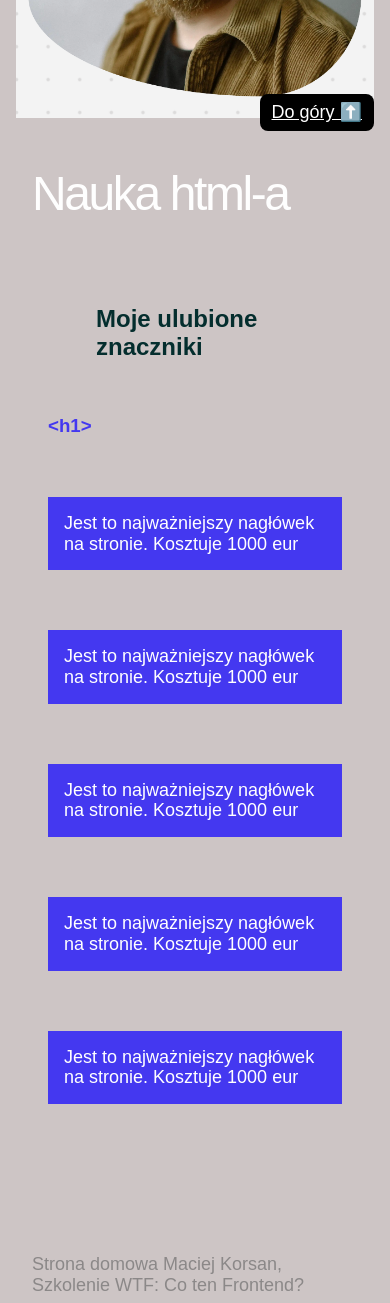
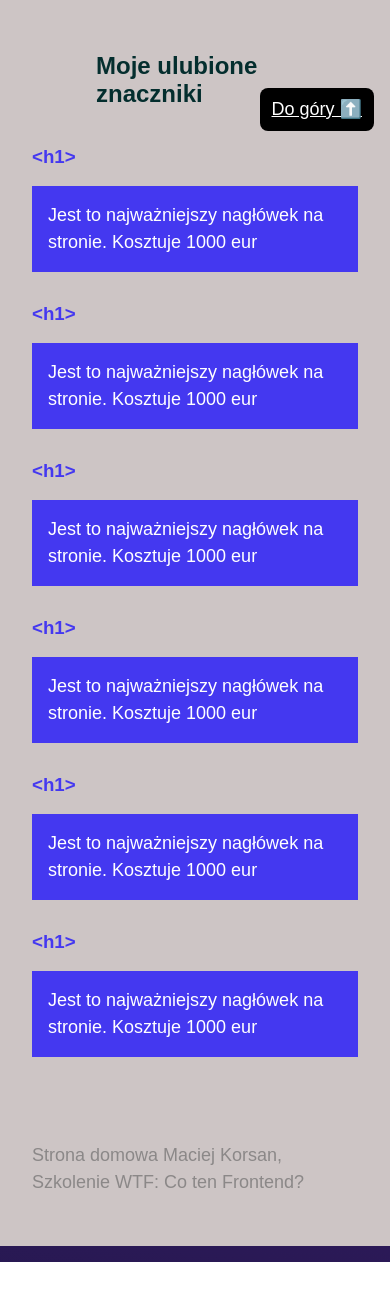
Before and after one commit to Joanna-Maleszyk-Radziun/homepage, a plain HTML site: page nauka-html.html in a window 390 px wide. Shown: the part 697-2000 px from the top of the page. After the commit the page ends 1959 px from the top, so only its background shows below. Drawn offline with Linux system fonts and the light colour scheme.

Commit message:
add media queries

```diff
--- a/main.js
+++ b/main.js
@@ -5,8 +5,6 @@ console.log(`Nazywam się ${firstName} i mam ${age} lat`)
 
 const header = document.querySelector('.page-header__heading--js')
 
-
-header.style.color = '#fefefe'
 
 const contentJs = document.querySelector('.my-article__content--js')
 
--- a/nauka-html.html
+++ b/nauka-html.html
@@ -35,15 +35,32 @@
 
                 <section class="section">
                     <h2 class="section__header">Moje ulubione znaczniki</h2>
+                    <div class="article-grid">
                         <article class="my-article">
                             <h3 class="my-article__header">&lt;h1&gt;</h3>
-
-                    <p>Jest to najważniejszy nagłówek na stronie. Kosztuje 1000 eur</p>
-                    <p>Jest to najważniejszy nagłówek na stronie. Kosztuje 1000 eur</p>
-                    <p>Jest to najważniejszy nagłówek na stronie. Kosztuje 1000 eur</p>
-                    <p>Jest to najważniejszy nagłówek na stronie. Kosztuje 1000 eur</p>
                             <p>Jest to najważniejszy nagłówek na stronie. Kosztuje 1000 eur</p>
                         </article>
+                        <article class="my-article">
+                            <h3 class="my-article__header">&lt;h1&gt;</h3>
+                            <p>Jest to najważniejszy nagłówek na stronie. Kosztuje 1000 eur</p>
+                        </article>
+                        <article class="my-article">
+                            <h3 class="my-article__header">&lt;h1&gt;</h3>
+                            <p>Jest to najważniejszy nagłówek na stronie. Kosztuje 1000 eur</p>
+                        </article>
+                        <article class="my-article">
+                            <h3 class="my-article__header">&lt;h1&gt;</h3>
+                            <p>Jest to najważniejszy nagłówek na stronie. Kosztuje 1000 eur</p>
+                        </article>
+                        <article class="my-article">
+                            <h3 class="my-article__header">&lt;h1&gt;</h3>
+                            <p>Jest to najważniejszy nagłówek na stronie. Kosztuje 1000 eur</p>
+                        </article>
+                        <article class="my-article">
+                            <h3 class="my-article__header">&lt;h1&gt;</h3>
+                            <p>Jest to najważniejszy nagłówek na stronie. Kosztuje 1000 eur</p>
+                        </article>
+                    </div>
                 </section>
 
             </main>
--- a/style.css
+++ b/style.css
@@ -2,9 +2,7 @@ html {
     box-sizing: border-box;
 }
 
-*,
-*:before,
-*:after {
+*, *:before, *:after {
     box-sizing: inherit;
 }
 
@@ -18,14 +16,8 @@ body {
     color: red;
 }
 
-#szkolenie {
-    background: yellow;
-}
 
-main {
-    max-width: 768px;
-    margin: 0 auto;
-}
+
 
 .footer {
     padding: 16px;
@@ -55,20 +47,19 @@ main {
 .header {
     position: sticky;
     top:0;
-    text-align: center;
-
  }
 
-section a {
-    color: #3f0569;
+
+
+main {
+    max-width: 768px;
+    margin: 0 auto;
 }
 
+
+
 .my-article {
-    margin-bottom: 32px;
-    padding: 16px;
-    display: flex;
-    flex-direction: column;
-    gap: 24px;
+
 
 }
 
@@ -86,15 +77,7 @@ section a {
     background: rgb(68, 56, 240);
     color: #fff;
     padding: 16px;
-
-}
-
-#top {
-    color: rgb(4, 122, 57);
-}
-
-header {
-    padding: 16px;
+    margin-bottom: 0;
 }
 
 .navigation {
@@ -102,27 +85,23 @@ header {
     background: #36035e;
     display: flex;
     justify-content: center;
+    align-items: center;
     gap: 24px;
-
-
 }
 
 .navigation__link {
     color: white;
-
 }
 
 .page-header {
     padding: 16px;
 }
 
-.page-header__heading{
+.page-header__heading {
+    font-size: 1.5rem;
     color: #fefefe;
-    font-size: 3rem;
-    font-weight: 500;
+    font-weight: 700;
     letter-spacing: -0.05em;
-
-
 }
 
 .section {
@@ -130,6 +109,12 @@ header {
     margin-bottom: 16px;
     padding: 16px;
 }
+
+
+section a {
+    color: #3f0569;
+}
+
 
 .section__header {
     color: rgb(4, 46, 46);
@@ -146,8 +131,13 @@ header {
 }
 
 .section p{
-    line-height: 1,85;
+    line-height: 1.5;
     font-size: 18px;
+}
+
+
+#szkolenie {
+    background: yellow;
 }
 
 
@@ -163,10 +153,37 @@ table caption {
 
 textarea {
     width: 100%;
-    min-height: 20rem;
+    min-height: 20 rem;
+}
 
+.article-grid {
+    display: grid;
+    grid-template-columns: 1fr;
+    gap: 12px;
+}
+
+#top {
+    color: rgb(4, 122, 57);
 }
 
 @media screen and (min-width: 768px) {
+    body {
+        background: black;
+    }
+    .article-grid {
+        grid-template-columns: 1fr 1fr;
+        gap: 24px;
+    }
 
+    .page-header__heading{
+        font-size: 2rem;
+        color: hotpink;
 }
+
+@media screen and (min-width: 1280px) {
+    .page-header__heading {
+        font-size: 3rem;
+}
+.article-grid {
+    grid-template-columns: 1fr 1fr 1fr;
+}
```
Also changed, not shown: nauka-html2.html (+1 -1 lines). Lines whose indentation alone changed are shown as unchanged.
